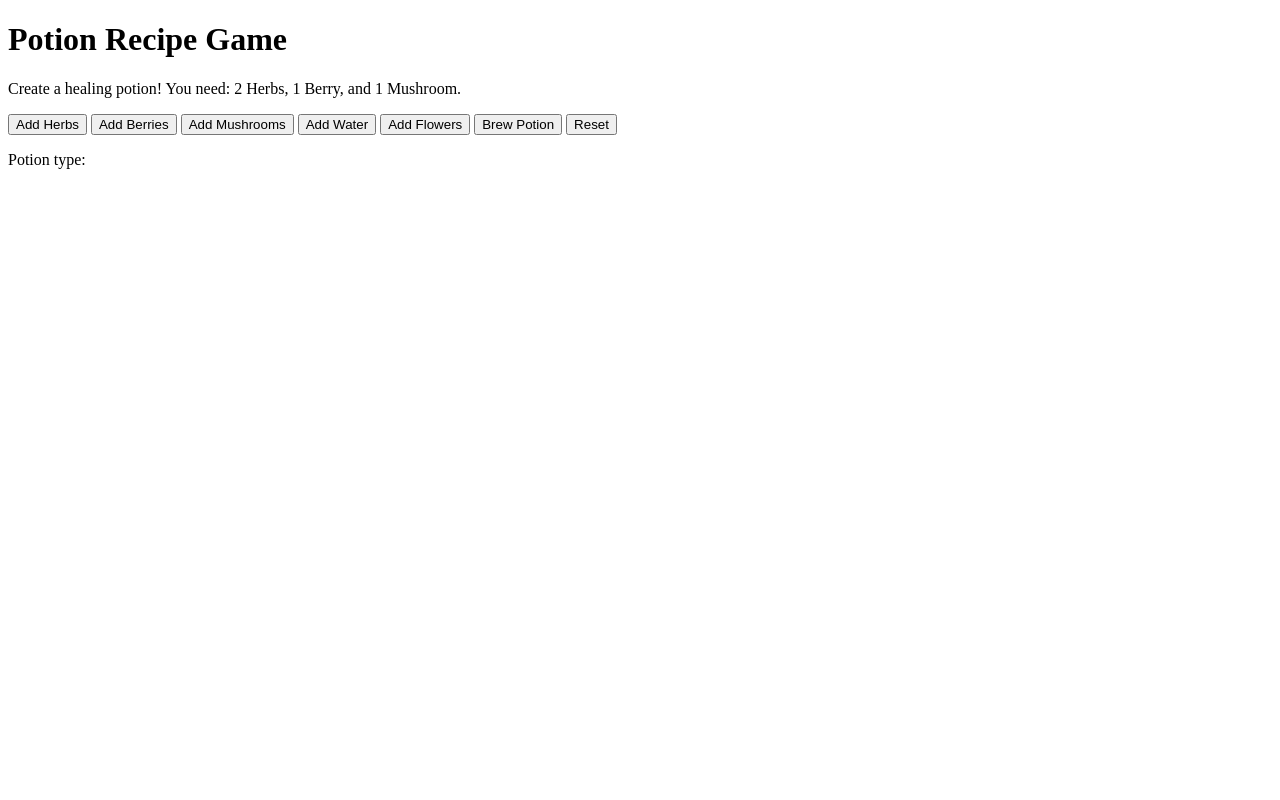
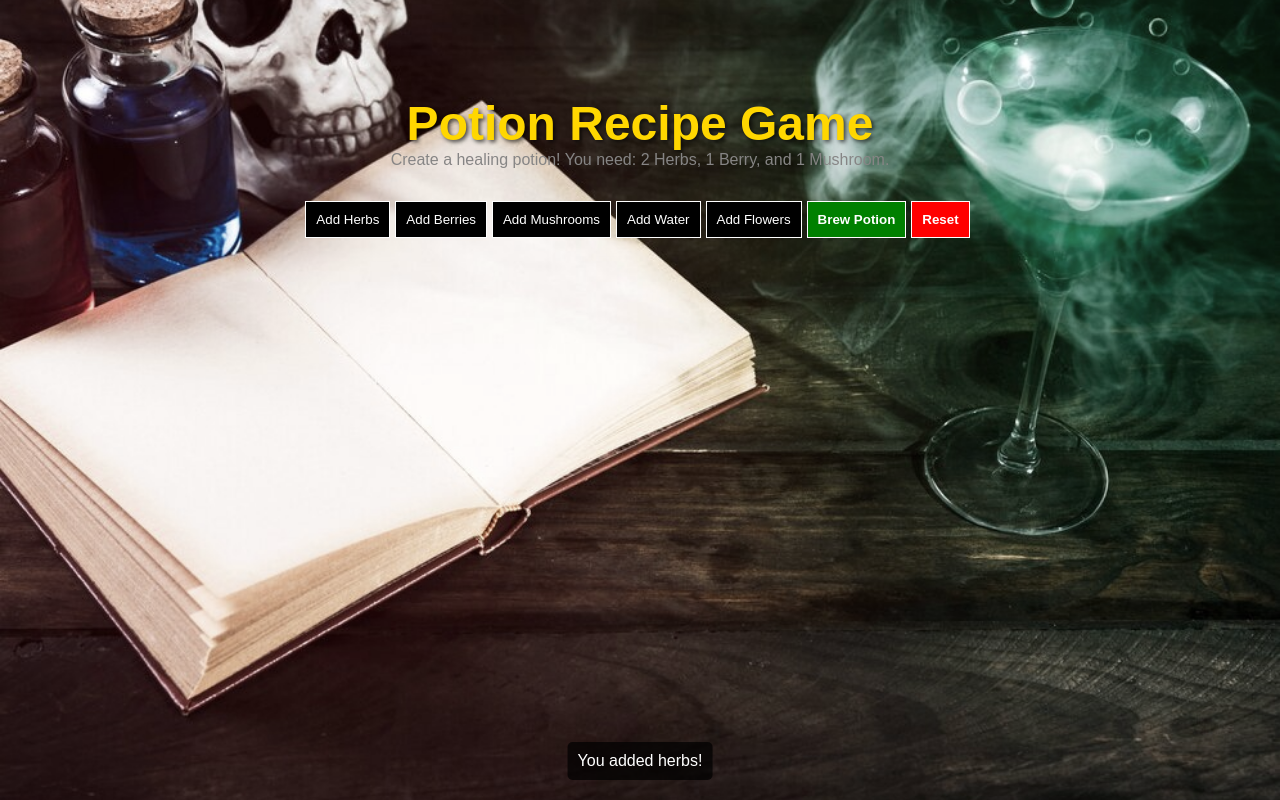
Before and after one commit to Torjus24SFJ/Js-brewing-game, a plain HTML site: page index.html in a window 1280 px wide. Both pictures are taken after a click on the button "Add Herbs". Drawn offline with Linux system fonts and the light colour scheme.

Commit message:
script + style

```diff
--- a/index.html
+++ b/index.html
@@ -3,55 +3,28 @@
   <head>
     <meta charset="UTF-8" />
     <meta name="viewport" content="width=device-width, initial-scale=1.0" />
-    <link rel="stylesheet" href="style.css">
+    <link rel="stylesheet" href="style.css" />
+    <script src="script.js" defer></script>
     <title>Potion Recipe Game</title>
   </head>
   <body>
+      <div class="background-wrapper"></div>
+      <div class="container">
+
         <h1>Potion Recipe Game</h1>
         <p>Create a healing potion! You need: 2 Herbs, 1 Berry, and 1 Mushroom.</p>
+        <div class="interface">
             <button onclick="addIngredient('herbs')">Add Herbs</button>
             <button onclick="addIngredient('berries')">Add Berries</button>
             <button onclick="addIngredient('mushrooms')">Add Mushrooms</button>
             <button onclick="addIngredient('water')">Add Water</button>
             <button onclick="addIngredient('flowers')">Add Flowers</button>
-    <button onclick="checkPotion()">Brew Potion</button>
-    <button onclick="reset()">Reset</button>
-    <p>Potion type: <span id="potionType"></span></p>
+            <button onclick="checkPotion()" id="brew-potion">Brew Potion</button>
+            <button onclick="reset()" id="reset">Reset</button>
+        </div>
+        <p><span id="potionType"></span></p>
+        <p id="message"></p>
 
-    <script>
-        const potionIngredients = [];
-        const healingPotion = ['herbs', 'herbs', 'berries', 'mushrooms']
-
-        function addIngredient(ingredients){
-            potionIngredients.push(ingredients);
-            console.log(`Adding: ${ingredients}`);
-            console.log(`Current ingredients: ${potionIngredients}`)
-        }
-
-        function potionType(){
-            if(potionIngredients, healingPotion){
-                potionIngredients.includes('herbs', 'herbs', 'berries', 'mushrooms');{
-
-                    console.log('Potion type: Healing Potion');
-                }
-            // Bruk en array metode for å sjekke om innholdet i
-            // potionIngredients har samme verdier som healingPotion
-            // Prøv ut .contains eller .includes
-            }
-            else {
-                console.log('Potion type: Unknown');
-            }
-        }
-
-        function checkPotion(){
-            console.log(`Brewing potion with: ${potionIngredients.join(' ')}`); //join to add space
-            potionType();
-        };
-
-        function reset(){
-            potionIngredients.splice(0)
-            console.log(`You empty the caldron ${potionIngredients.join(' ')}`)
-        }
-    </script>
+    </div>
   </body>
 </html>
--- /dev/null
+++ b/script.js
@@ -0,0 +1,74 @@
+const potionIngredients = [];
+const healingPotion = ["herbs", "herbs", "berries", "mushrooms"];
+
+function showMessage(message)
+{
+    const messageElement = document.getElementById("message");
+    messageElement.textContent = message;
+
+    messageElement.classList.add("show");
+
+    setTimeout(() => {
+        messageElement.classList.remove("show");
+    }, 3000);
+}
+
+function addIngredient(ingredients) {
+  potionIngredients.push(ingredients);
+  console.log(`Adding: ${ingredients}`);
+  console.log(`Current ingredients: ${potionIngredients}`);
+
+  showMessage(`You added ${ingredients}!`)
+}
+
+function isEqual(arr1, arr2) {
+  const sortedArr1 = [...arr1].sort();
+  const sortedArr2 = [...arr2].sort();
+
+  if (sortedArr1.length !== sortedArr2.length) return false;
+
+  for (let i = 0; i < sortedArr1.length; i++) {
+    if (sortedArr1[i] !== sortedArr2[i]) return false;
+  }
+  return true;
+}
+
+function potionType() {
+  if (isEqual(potionIngredients, healingPotion)) {
+    return "Healing Potion";
+  } else if (potionIngredients.every((ingredient) => ingredient === "water")) {
+    return "Just add water. Wait, you did! Here's your potion: Simply Water!";
+  } else if (
+    potionIngredients.every((ingredient) => ingredient === "flowers")
+  ) {
+    return "You have made Floral Essence! I hope you're not allergic to bees.";
+  } else {
+    return "Uh oh. This potion seems... a little suspicious. I wouldn't drink it if I were you.";
+  }
+}
+
+let canBrew = true;
+
+function checkPotion() {
+  if (!canBrew) {
+    console.log("You cannot brew another potion until you reset!");
+    return;
+  }
+
+  console.log(`Brewing potion with: ${potionIngredients.join(" ")}`);
+  const potion = potionType();
+  console.log(`Potion type: ${potion}`);
+  document.getElementById("potionType").textContent = potion;
+
+  if (potion === "Healing Potion") {
+    console.log("You successfully brewed a Healing Potion!");
+    canBrew = false;
+  }
+}
+
+function reset() {
+  potionIngredients.splice(0);
+  canBrew = true;
+  document.getElementById("potionType").textContent = "";
+  console.log("Cauldron emptied. You can brew again.");
+}
--- a/style.css
+++ b/style.css
@@ -0,0 +1,107 @@
+* {
+  box-sizing: border-box;
+  margin: 0;
+  padding: 0;
+}
+
+body {
+  margin-top: 6rem;
+}
+
+.background-wrapper {
+  position: absolute;
+  background-image: url("./images/brewing_station.jpg");
+  background-size: cover;
+  background-position: center;
+  background-repeat: no-repeat;
+  top: 0;
+  height: 100vh;
+  width: 100vw;
+  filter: grayscale(40%);
+  z-index: -1;
+}
+
+.container {
+  display: flex;
+  flex-direction: column;
+  align-items: center;
+  font-family: sans-serif;
+}
+
+.container p {
+    color: rgb(134, 133, 133);
+}
+
+.container h1 {
+  font-size: 3rem;
+  text-shadow: 2px 2px 4px rgba(0, 0, 0, 0.7);
+  color: #ffd700; /* Gold */
+}
+
+.container .interface {
+  display: flex;
+  flex-direction: row;
+}
+
+.container button {
+  background-color: none;
+  border: none;
+  color: white;
+  background-color: black;
+  border: solid 1px white;
+  padding: 10px;
+  margin-top: 2rem;
+  margin-bottom: 2rem;
+  margin-right: 5px;
+}
+
+.container button:hover {
+  background-color: white;
+  color: black;
+  border: solid 1px black;
+}
+
+.container #reset {
+  background-color: red;
+  color: white;
+  border: solid 1px white;
+  font-weight: 600;
+}
+
+.container #brew-potion {
+  background-color: green;
+  color: white;
+  border: solid 1px white;
+  font-weight: 600;
+}
+
+.container #brew-potion:hover {
+  background-color: rgb(1, 79, 1);
+}
+
+.container #reset:hover {
+  background-color: rgb(148, 0, 0);
+}
+
+.container #potionType {
+  font-size: 20px;
+  color: rgb(47, 145, 44);
+  text-shadow: 2px 2px 4px rgba(0, 0, 0, 0.7);
+}
+
+#message {
+  opacity: 0;
+  transition: opacity 1s ease-out;
+  position: fixed;
+  bottom: 20px;
+  left: 50%;
+  transform: translateX(-50%);
+  background-color: rgba(0, 0, 0, 0.7);
+  color: white;
+  padding: 10px;
+  border-radius: 5px;
+}
+
+#message.show {
+  opacity: 1;
+}
```
Also changed, not shown: images/brewing_station.jpg (added). Lines whose indentation alone changed are shown as unchanged.
